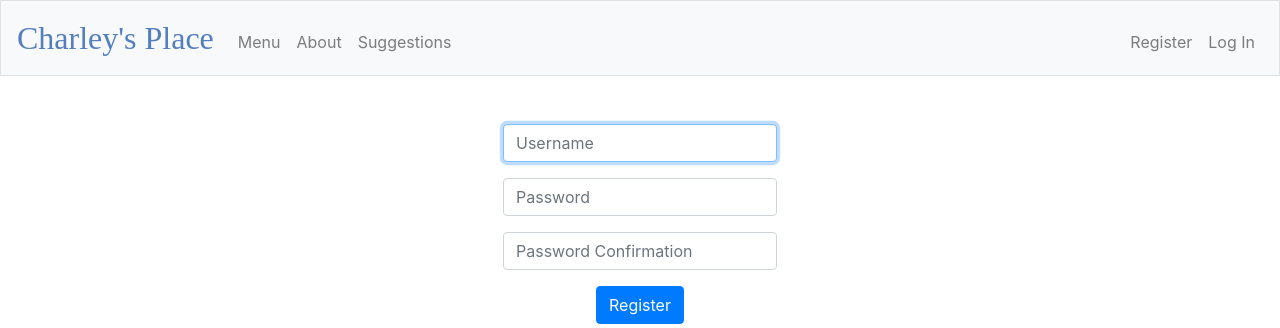
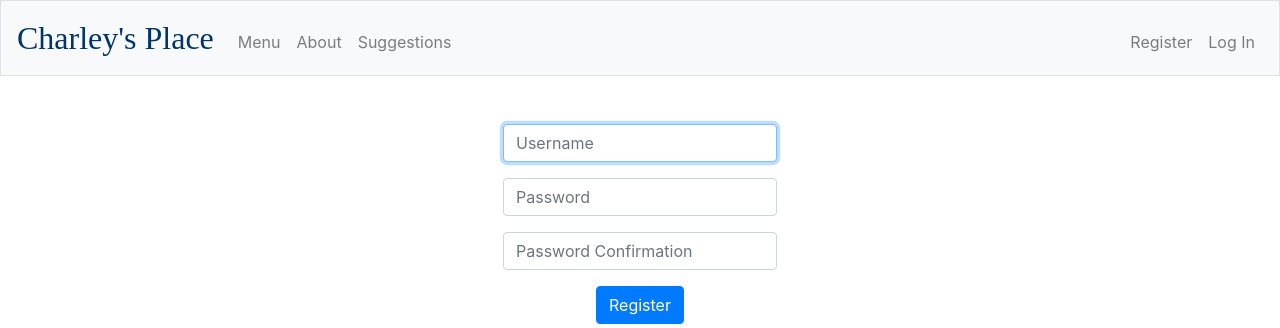
Before and after one commit to Rolandojvega/Charleys-Place, a Flask app: page /register in a window 1280 px wide. Shown: the top 328 px of the page. Run offline with Flask 2, Linux system fonts and the light colour scheme; some libraries are stand-ins or nearby versions.

Commit message:
updated blue style to the official Yale Blue

```diff
--- a/static/styles.css
+++ b/static/styles.css
@@ -23,19 +23,7 @@ font-size: 35;
 /* colors for brand */
 nav .navbar-brand .blue
 {
-    color: #537fbe;
-}
-nav .navbar-brand .red
-{
-    color: #ea433b;
-}
-nav .navbar-brand .yellow
-{
-    color: #f5b82e;
-}
-nav .navbar-brand .green
-{
-    color: #2e944b;
+    color: #00356b;
 }
 
 main .form-control
```
